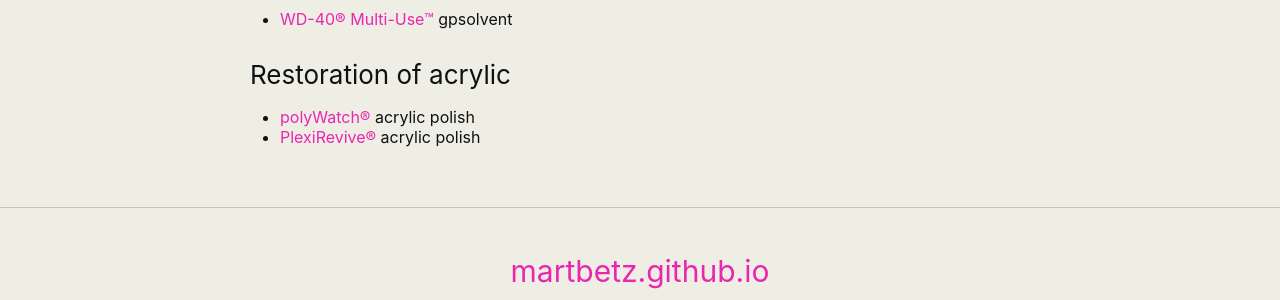
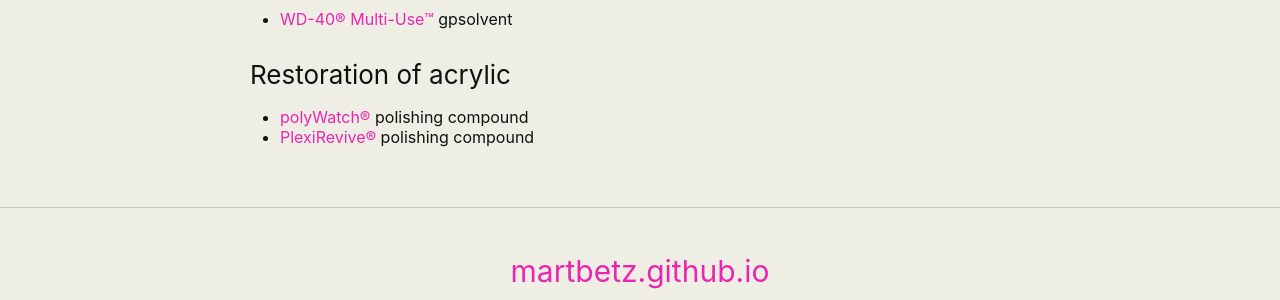
Before and after one commit to martbetz/martbetz.github.io, a Jekyll site: the page built from servicing-and-repair-resources.html, in a window 1280 px wide. Shown: the part 1296-1596 px from the top of the page. Built offline with Jekyll 4.4.1, drawn with Linux system fonts in a browser that asks for light colours.

Commit message:
Update servicing-and-repair-resources.html

```diff
--- a/servicing-and-repair-resources.html
+++ b/servicing-and-repair-resources.html
@@ -58,7 +58,7 @@
 </ul>
 <h3> Restoration of acrylic</h3>
 <ul>
-<li><a href="https://polywatch.de/en">polyWatch®</a> acrylic polish</li>
-<li><a href="https://plexirevive.com/en-gb/products/plexirevive-15gram">PlexiRevive®</a> acrylic polish</li>
+<li><a href="https://polywatch.de/en">polyWatch®</a> polishing compound</li>
+<li><a href="https://plexirevive.com/en-gb/products/plexirevive-15gram">PlexiRevive®</a> polishing compound</li>
 </ul>
 </div>
```
